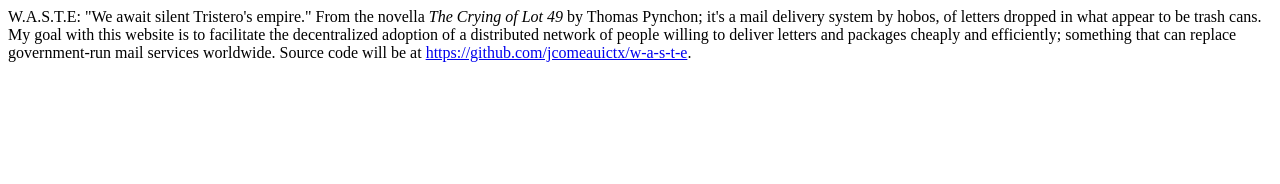
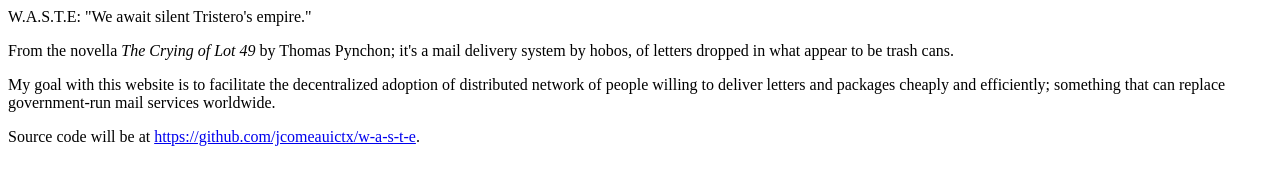
Before and after one commit to jcomeauictx/w-a-s-t-e, a plain HTML site: page w-a-s-t-e.org/index.html in a window 1280 px wide. Drawn offline with Linux system fonts and the light colour scheme.

Commit message:
updates website

```diff
--- a/w-a-s-t-e.org/index.html
+++ b/w-a-s-t-e.org/index.html
@@ -1,12 +1,12 @@
-W.A.S.T.E: "We await silent Tristero's empire."
+<p>W.A.S.T.E: "We await silent Tristero's empire."</p>
 
-From the novella <CITE>The Crying of Lot 49</CITE> by Thomas Pynchon; it's
+<p>From the novella <CITE>The Crying of Lot 49</CITE> by Thomas Pynchon; it's
 a mail delivery system by hobos, of letters dropped in what appear to be trash
-cans.
+cans.</p>
 
-My goal with this website is to facilitate the decentralized adoption of a
+<p>My goal with this website is to facilitate the decentralized adoption of
 distributed network of people willing to deliver letters and packages cheaply
 and efficiently; something that can replace government-run mail services
-worldwide.
+worldwide.</p>
 
-Source code will be at <a href="https://github.com/jcomeauictx/w-a-s-t-e">https://github.com/jcomeauictx/w-a-s-t-e</a>.
+<p>Source code will be at <a href="https://github.com/jcomeauictx/w-a-s-t-e">https://github.com/jcomeauictx/w-a-s-t-e</a>.</p>
```
Also changed, not shown: 1 other file.
